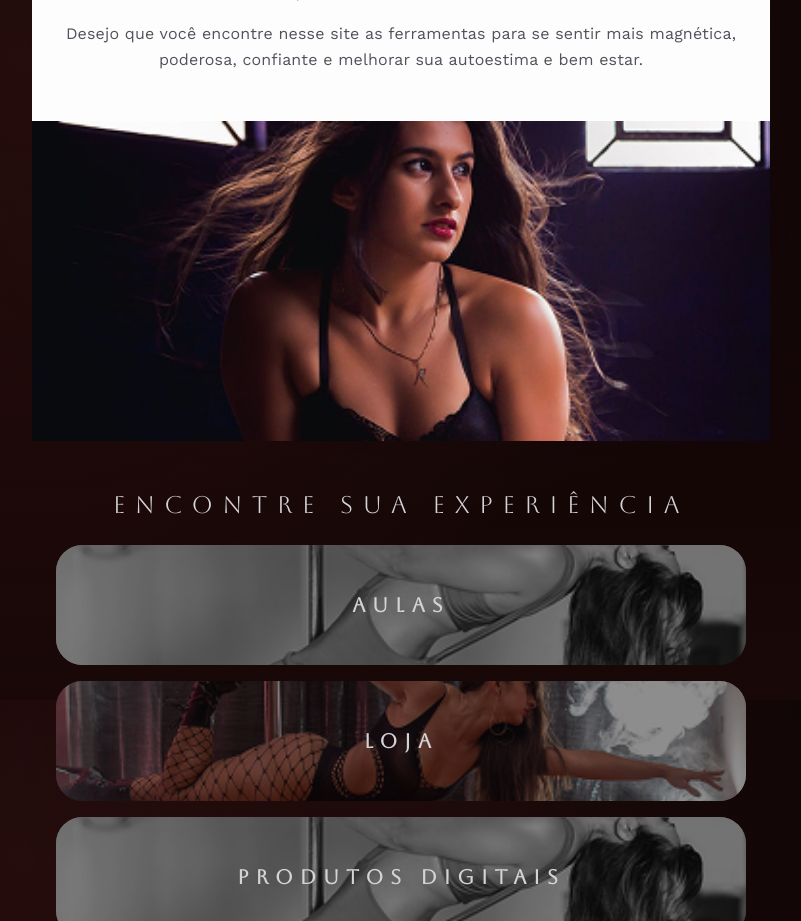
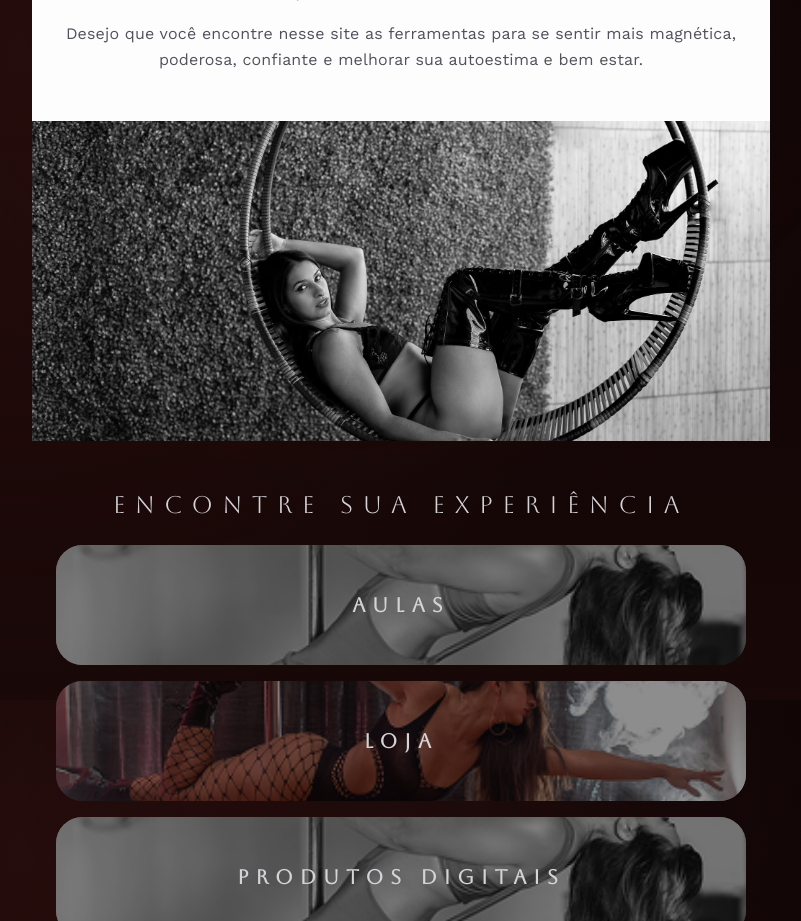
Before and after one commit to JulianoDotto/denise-polestudio, a Next.js app: page / in a window 1280 px wide. Shown: the part 900-1821 px from the top of the page, without its empty margins (239-1040 px from the left). Built offline with nearby package versions, Linux system fonts and the light colour scheme.

Commit message:
feat: update home introduction photo

```diff
--- a/hardcoded/images.ts
+++ b/hardcoded/images.ts
@@ -1,7 +1,7 @@
 export const IMAGES = {
   SITE_PLACEHOLDER_1: '/images/placeholder.svg',
   HOME_HERO_1: '/images/home/home_hero_2.jpeg',
-  HOME_SECTION_IMAGE_1: '/images/home/home_about.png',
+  HOME_SECTION_IMAGE_1: '/images/home/home_about_denise_5776.jpg',
   HOME_BUTTON_LINKS_1: '/images/home/home_button_1.png',
   HOME_BUTTON_LINKS_2: '/images/home/home_button_2.png',
   HOME_BUTTON_LINKS_4: '/images/home/home_button_4.png',
```
Also changed, not shown: public/images/home/home_about_denise_5776.jpg (added).
